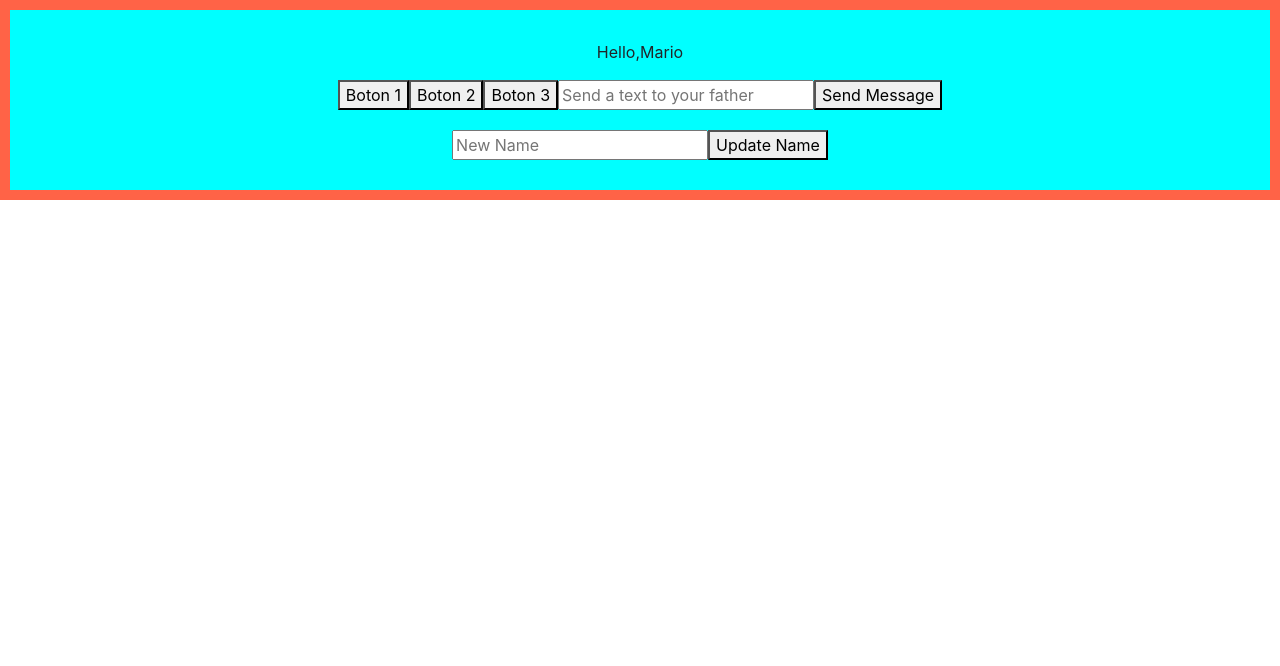
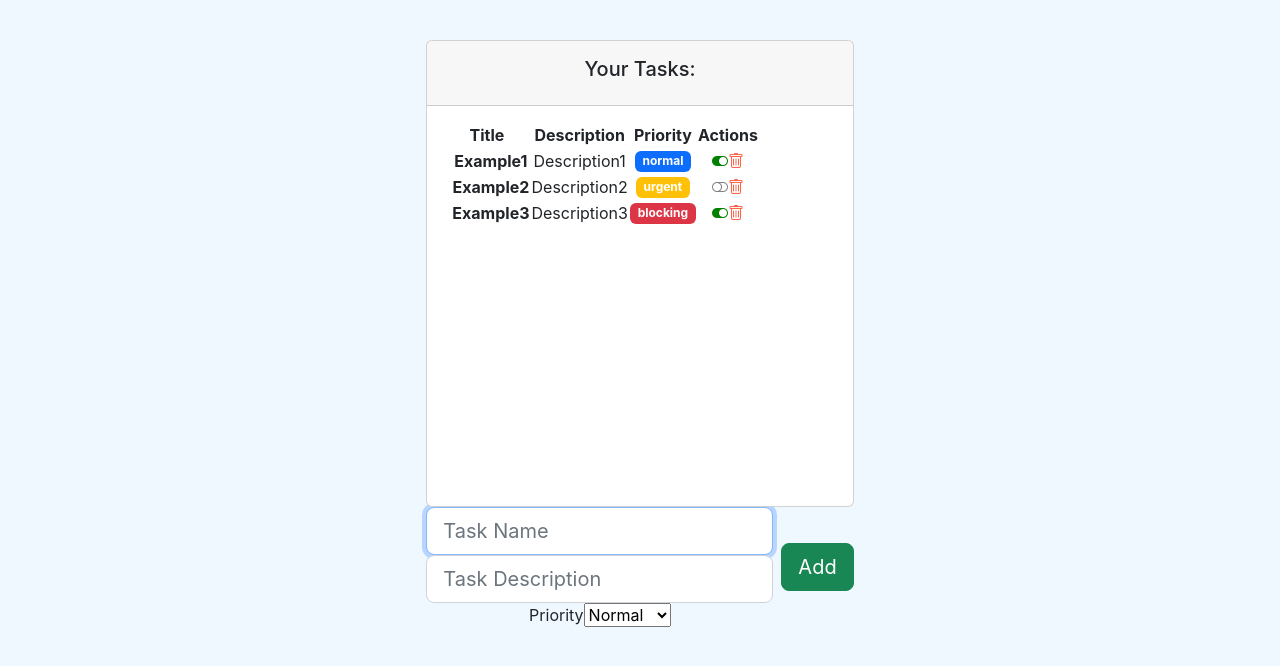
Before and after one commit to marckes04/proyectoOB_1, a React (Create React App) app: page / in a window 1280 px wide. Shown: the top 666 px of the page. Built offline with nearby package versions, Linux system fonts and the light colour scheme.

Commit message:
first commit

```diff
--- a/src/App.css
+++ b/src/App.css
@@ -40,3 +40,12 @@
 h1{
   color: tomato;
 }
+
+body{
+  display: flex;
+  align-items: center;
+  justify-content: center;
+  padding-top: 40px;
+  padding-bottom: 40px;
+  background-color: aliceblue;
+}
--- a/src/App.js
+++ b/src/App.js
@@ -31,8 +31,8 @@
       {/*<GreetingStyled name = "Mario"></GreetingStyled>*/}
       {/*</header>*/}
       {/*Gestion de eventos*/}
-      <Father></Father>
-      {/*<TaskListComponent></TaskListComponent>*/}
+      {/*<Father></Father>*/}
+      <TaskListComponent></TaskListComponent>
 
     </div>
   );
--- a/src/components/container/task_list.jsx
+++ b/src/components/container/task_list.jsx
@@ -30,12 +30,35 @@
     }, [tasks])
 
 
-    const changeState = (id) =>{
-        console.log("TODO: Cambiar estado de una tarea ")
+    function CompleteTask(task){
+        console.log('Complete this Task:', task);
+        const index = tasks.indexOf(task);
+        const tempTasks = [...tasks];
+        tempTasks[index].completed = ! tempTasks[index].completed;
+        // We update the state of the component and it will update
+        // the iteration to order to show the task update
+
+        setTasks(tempTasks);
+    }
+
+
+    function deleteTask(task){
+        console.log('Delete this Task:', task);
+        const index = tasks.indexOf(task);
+        const tempTasks = [...tasks];
+        tempTasks.splice(index,1)
+        setTasks(tempTasks)
+    }
+
+    function addTask(task){
+        console.log('Delete this Task:', task);
+        const index = tasks.indexOf(task);
+        const tempTasks = [...tasks];
+        tempTasks.push(task);
+        setTasks(tempTasks)
     }
 
     return (
-
         <div>
             <div className='col-12'>
                 <div className='card'>
@@ -61,7 +84,13 @@
 
                         {tasks.map((task,index) => {
                             return(
-                                <TaskComponent key={index} task={task}></TaskComponent>
+                                <TaskComponent
+                                key={index}
+                                task={task}
+                                complete = {CompleteTask}
+                                remove = {deleteTask}  >
+
+                                </TaskComponent>
                             )
                         })}
 
@@ -71,10 +100,11 @@
                     </div>
 
                 </div>
-                    <TaskForm></TaskForm>
+
             </div>
             {/*TODO Aplicar un For/map para renderizar una lista */}
-           {/*<TaskComponent task={defaultTask}></TaskComponent>*/}
+        {/*<TaskComponent task={defaultTask}></TaskComponent>*/}
+        <TaskForm add = {addTask}></TaskForm>
         </div>
     );
 }
--- a/src/components/pure/forms/taskForm.jsx
+++ b/src/components/pure/forms/taskForm.jsx
@@ -1,13 +1,54 @@
-import React from 'react'
+import React,{useRef} from 'react';
+import PropTypes from 'prop-types';
+import {LEVELS} from '../../../models/levels.enum'
+import { Task } from '../../../models/task.class';
 
+const  TaskForm = ({add}) => {
 
+  const nameRef = useRef('');
+  const descriptionRef = useRef('');
+  const LevelRef = useRef(LEVELS.NORMAL);
 
-const  TaskForm = () => {
+  function addTask(e){
+      e.preventDefault();
+      const NewTask = new Task(
+        nameRef.current.value,
+        descriptionRef.current.value,
+        false,
+        LevelRef.current.value
+      )
+      add(NewTask);
+  }
+
   return (
-  <form>
+  <form onSubmit={addTask} className='d-flex justify-content-center align-items-center mb-4'>
+    <div className='form-outline flex-fill'>
+      <input ref={nameRef} id = 'inputName' type='text' className='form-control form-control-lg' required autoFocus placeholder='Task Name'/>
+      <input ref={descriptionRef} id = 'inputDescription' type='text' className='form-control form-control-lg' required placeholder='Task Description'/>
+      <label htmlFor='selectLevel' className='sr-only'>Priority</label>
+      <select ref={LevelRef} defaultValue={LEVELS.NORMAL} id='selectLevel'>
+        <option value={LEVELS.NORMAL}>
+          Normal
+        </option>
 
+        <option value={LEVELS.URGENT}>
+          Urgent
+        </option>
+
+        <option value={LEVELS.BLOCKING}>
+          Blocking
+        </option>
+
+      </select>
+    </div>
+    <button type='submit' className='btn btn-success btn-lg ms-2'>Add</button>
   </form>
   )
 }
 
+TaskForm.prototype = {
+  add: PropTypes.func.isRequired
+
+}
+
 export default TaskForm;
--- a/src/components/pure/task.jsx
+++ b/src/components/pure/task.jsx
@@ -7,7 +7,7 @@
 import '../../styles/task.scss'
 import { LEVELS } from '../../models/levels.enum';
 
-function TaskComponent({ task }) {
+const TaskComponent = ({ task, complete, remove }) => {
 
     useEffect(() => {
         console.log('Tarea Creada')
@@ -51,9 +51,9 @@
 
     function taskCompletedIcon(){
         if(task.completed){
-            return (<i className='bi-toggle-on' style={{ color: 'green'}}></i>)
+            return (<i onClick={() => complete(task)} className='bi-toggle-on task-action' style={{ color: 'green'}}></i>)
         }else{
-          return  (<i className='bi-toggle-off' style={{ color: 'grey'}}></i>)
+            return  (<i onClick={ () => complete(task)} className='bi-toggle-off  task-action' style={{ color: 'grey'}}></i>)
         }
     }
 
@@ -74,7 +74,7 @@
 
             <td className='align-middle'>
                 {taskCompletedIcon()}
-                <i className='bi-trash' style={{ color: 'tomato', fontWeight: 'bold' }}></i>
+                <i className='bi-trash  task-action' style={{ color: 'tomato', fontWeight: 'bold' }} onClick={() => remove(task)}></i>
 
             </td>
         </tr>
@@ -82,7 +82,9 @@
 }
 
 Task.propTypes = {
-    task: PropTypes.instanceOf(Task)
+    task: PropTypes.instanceOf(Task).isRequired,
+    complete: PropTypes.func.isRequired,
+    remove: PropTypes.func.isRequired
 };
 
 
--- a/src/styles/task.scss
+++ b/src/styles/task.scss
@@ -1,7 +1,3 @@
-h1{
-    color: cyan;
+.task-action{
+    cursor: pointer;
 }
-.task-name{
- font-weight: bold;
- color: cadetblue;
-}
```
